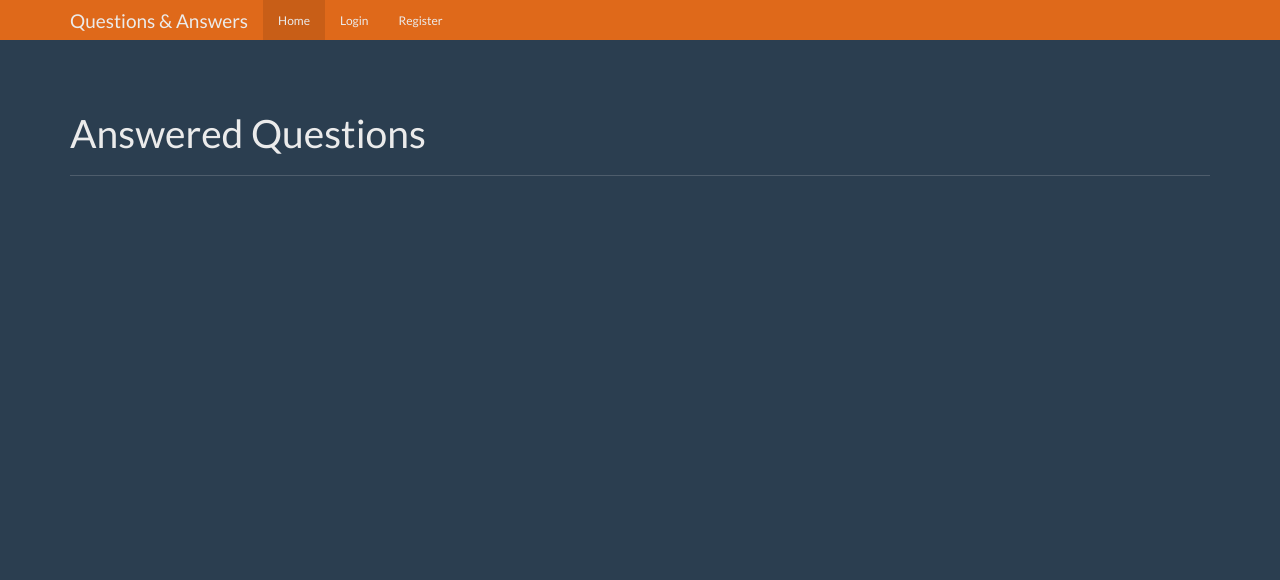
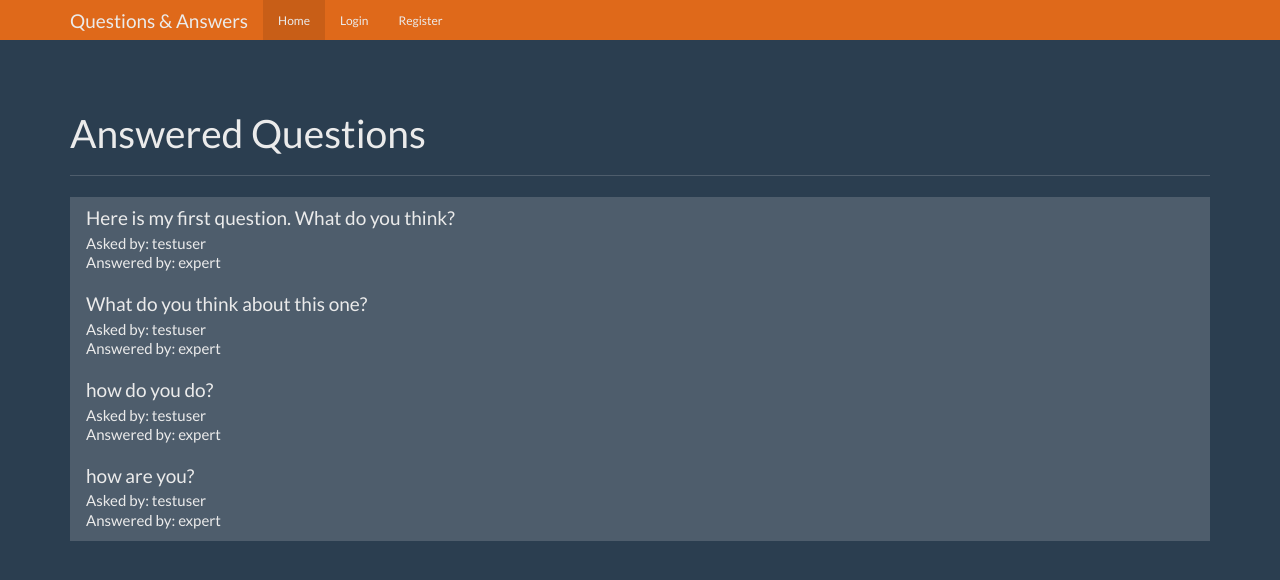
Before and after one commit to nyebaoscar/Questions, a Flask app: page / in a window 1280 px wide. Shown: the top 580 px of the page. Run offline with Flask 2, Linux system fonts and the light colour scheme; data comes from the database, SQL or seed files in the repository; both versions use the stored data as it was after the commit; some libraries are stand-ins or nearby versions.

```diff
--- a/app.py
+++ b/app.py
@@ -28,9 +28,10 @@ def index():
     user = get_current_user()
     db = get_db()
 
-    questions_cur = db.execute('select questions.id as question_id, questions.question_text, askers.name as asker_name,experts.name as expert_name from questions join users as askers on askers.id=questions.asked_by_id join users as experts on expert_id=questions.expert_id where questions.answer_text = null')
-    questions_results=questions_cur.fetchall()
-    return render_template('home.html', user=user, question=questions_results)
+    questions_cur = db.execute('select questions.id as question_id, questions.question_text, askers.name as asker_name, experts.name as expert_name from questions join users as askers on askers.id = questions.asked_by_id join users as experts on experts.id = questions.expert_id where questions.answer_text is not null')
+    questions_result = questions_cur.fetchall()
+
+    return render_template('home.html', user=user, questions=questions_result)
 
 @app.route('/register', methods=['GET', 'POST'])
 def register():
@@ -39,6 +40,12 @@ def register():
     if request.method == 'POST':
 
         db = get_db()
+        existing_user_cur = db.execute('select id from users where name = ?', [request.form['name']])
+        existing_user = existing_user_cur.fetchone()
+
+        if existing_user:
+            return render_template('register.html', user=user, error='User already exists!')
+
         hashed_password = generate_password_hash(request.form['password'], method='sha256')
         db.execute('insert into users (name, password, expert, admin) values (?, ?, ?, ?)', [request.form['name'], hashed_password, '0', '0'])
         db.commit()
@@ -71,28 +78,29 @@ def login():
     return render_template('login.html', user=user)
 
 @app.route('/question/<question_id>')
-def question():
+def question(question_id):
     user = get_current_user()
     db = get_db()
 
-    question_cur = db.execute('select  questions.question_text, askers.name as asker_name,experts.name as expert_name from questions join users as askers on askers.id=questions.asked_by_id join users as experts on experts_id=questions.expert_id where questions.id=?',[question_id])
+    question_cur = db.execute('select questions.question_text, questions.answer_text, askers.name as asker_name, experts.name as expert_name from questions join users as askers on askers.id = questions.asked_by_id join users as experts on experts.id = questions.expert_id where questions.id = ?', [question_id])
     question = question_cur.fetchone()
 
     return render_template('question.html', user=user, question=question)
 
-@app.route('/answer/<question_id>', methods=['GET','POST'])
+@app.route('/answer/<question_id>', methods=['GET', 'POST'])
 def answer(question_id):
     user = get_current_user()
     db = get_db()
 
     if request.method == 'POST':
-        db.execute('update questions set answer_text=? where id=?', [request.form['answer'], question_id])
+        db.execute('update questions set answer_text = ? where id = ?', [request.form['answer'], question_id])
         db.commit()
+
         return redirect(url_for('unanswered'))
-
 
     question_cur = db.execute('select id, question_text from questions where id = ?', [question_id])
     question = question_cur.fetchone()
+
     return render_template('answer.html', user=user, question=question)
 
 @app.route('/ask', methods=['GET', 'POST'])
--- a/templates/home.html
+++ b/templates/home.html
@@ -11,7 +11,7 @@
     <!-- Bootstrap core CSS -->
     <link href="{{ url_for('static', filename='bootstrap.min.css') }}" rel="stylesheet">
 
-    <link href="{{ url_for('static',filename='theme.css') }} " rel="stylesheet">
+    <link href="{{ url_for('static', filename='theme.css') }}" rel="stylesheet">
   </head>
 
   <body>
@@ -24,22 +24,22 @@
         </div>
         <div id="navbar" class="navbar-collapse collapse">
           <ul class="nav navbar-nav">
-            <li class="active"><a href="{{ url_for('index')}}">Home</a></li>
+            <li class="active"><a href="{{ url_for('index') }}">Home</a></li>
             {% if not user %}
-            <li><a href="{{ url_for('login')}}">Login</a></li>
-            <li><a href="{{ url_for('register')}}">Register</a></li>
-             {% endif %}
-             {% if user and user['admin'] == 0 and user['expert'] == 0 %}
-            <li><a href="{{ url_for('ask')}}">Ask Question</a></li>
+            <li><a href="{{ url_for('login') }}">Login</a></li>
+            <li><a href="{{ url_for('register') }}">Register</a></li>
+            {% endif %}
+            {% if user and user['admin'] == 0 and user['expert'] == 0 %}
+            <li><a href="{{ url_for('ask') }}">Ask Question</a></li>
             {% endif %}
             {% if user and user['expert'] == 1 %}
-            <li><a href="{{ url_for('unanswered')}}">Answer Questions</a></li>
+            <li><a href="{{ url_for('unanswered') }}">Answer Questions</a></li>
             {% endif %}
-            {% if user and user['admin'] == 1%}
-            <li><a href="{{ url_for('users')}}">User Setup</a></li>
+            {% if user and user['admin'] == 1 %}
+            <li><a href="{{ url_for('users') }}">User Setup</a></li>
             {% endif %}
             {% if user %}
-            <li><a href="{{ url_for('logout')}}">Logout</a></li>
+            <li><a href="{{ url_for('logout') }}">Logout</a></li>
             {% endif %}
           </ul>
         </div><!--/.nav-collapse -->
@@ -54,12 +54,11 @@
       <div class="row">
         <div class="col-lg-12">
           <div class="list-group">
-
-            {% for question in questions%}
+            {% for question in questions %}
             <a href="{{ url_for('question', question_id=question['question_id'])}}" class="list-group-item">
               <h4 class="list-group-item-heading">{{ question['question_text'] }}</h4>
               <p class="list-group-item-text">Asked by: {{ question['asker_name'] }}</p>
-              <p class="list-group-item-text">Answered by: {{ question['experts_name'] }}</p>
+              <p class="list-group-item-text">Answered by: {{ question['expert_name'] }}</p>
             </a>
             {% endfor %}
           </div>
--- a/templates/register.html
+++ b/templates/register.html
@@ -56,9 +56,13 @@
             <div class="well bs-component">
               <form class="form-horizontal" method="POST" action="{{ url_for('register') }}">
                 <fieldset>
+
                   <div class="form-group">
                     <label for="inputName" class="col-lg-2 control-label">Name</label>
                     <div class="col-lg-10">
+                     {% if error %}
+                     <div>{{ Error }}</div>
+                     {% endif %}
                       <input type="text" class="form-control" name="name" placeholder="Name">
                     </div>
                   </div>
```
Also changed, not shown: questions.db.
